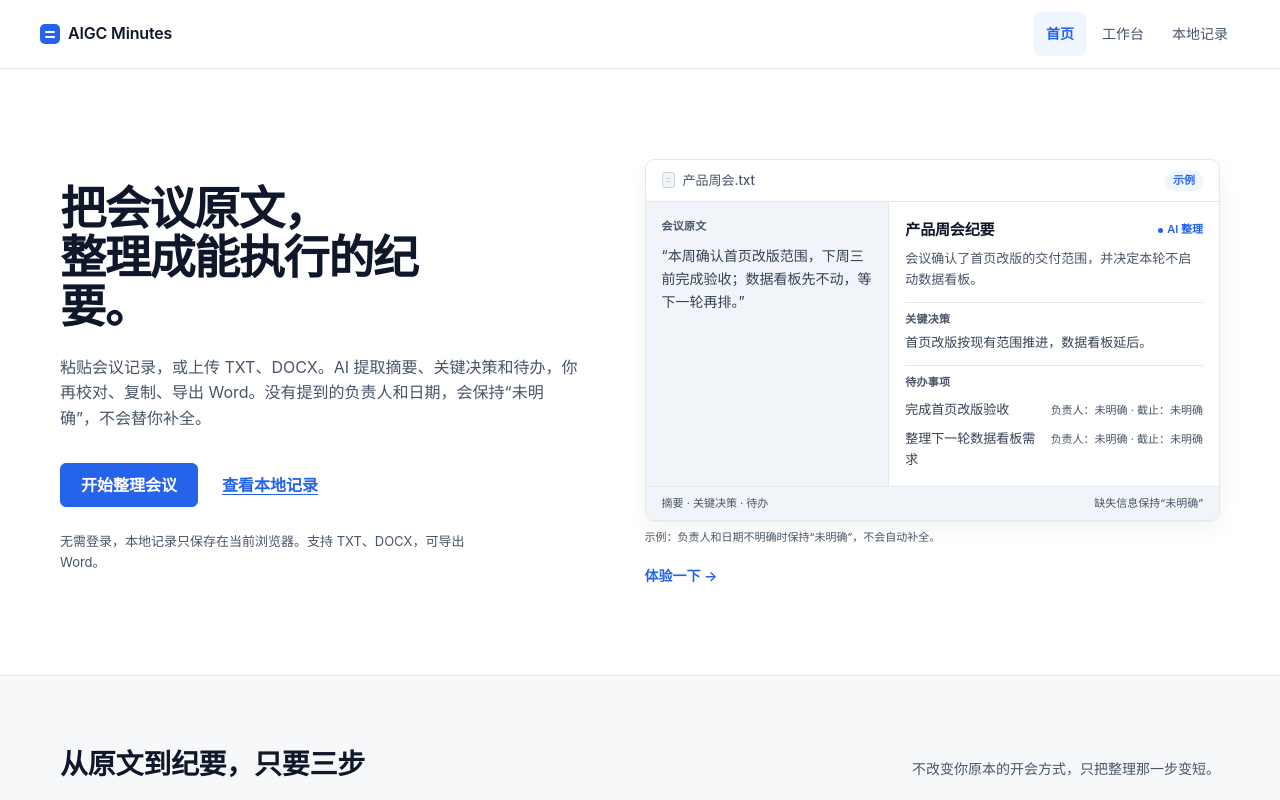
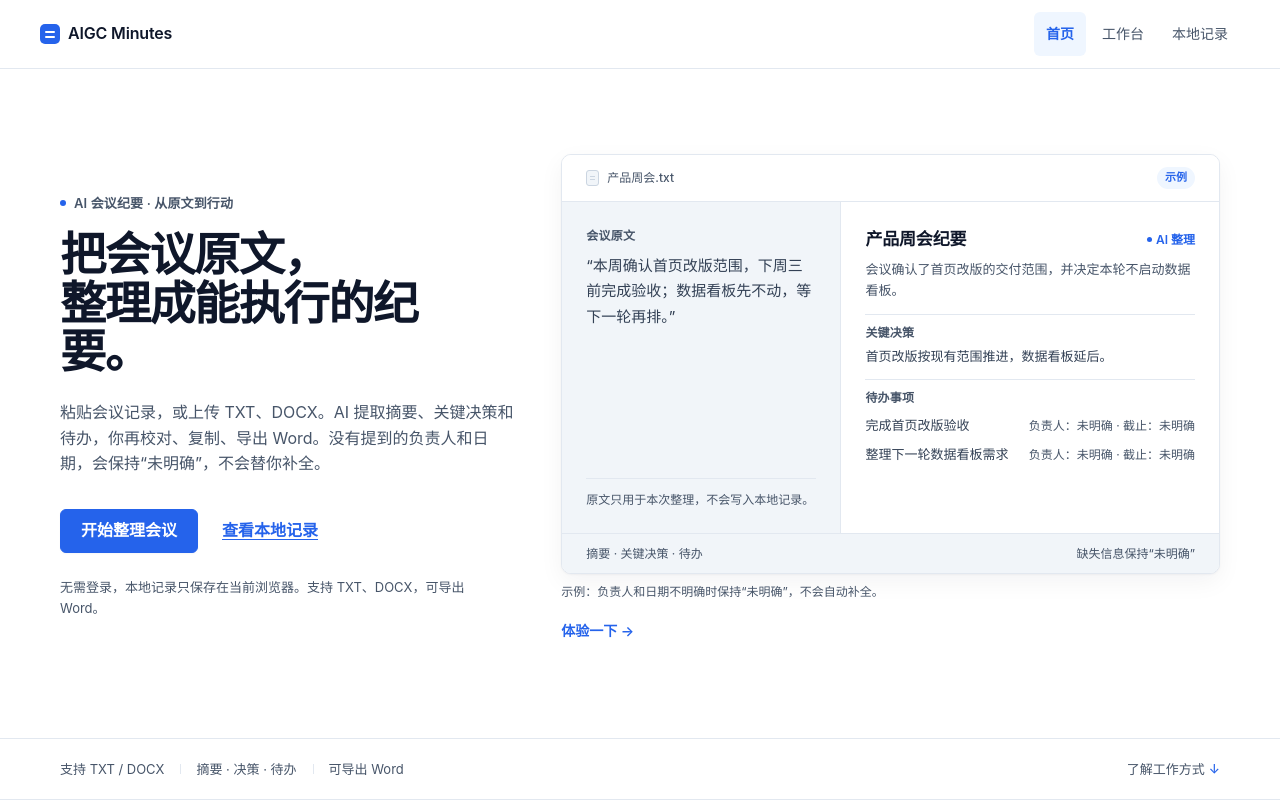
Before and after one commit to ACheng-06/AIGC-Minutes, a Vue app in the folder web/: page / in a window 1280 px wide. Shown: the top 800 px of the page. Built offline with nearby package versions, Linux system fonts and the light colour scheme; no server answers.

Commit message:
feat: 放大首页预览并扩展首屏

```diff
--- a/web/src/components/MinutesPreview.vue
+++ b/web/src/components/MinutesPreview.vue
@@ -15,6 +15,7 @@
           <p class="preview-quote">
             “本周确认首页改版范围，下周三前完成验收；数据看板先不动，等下一轮再排。”
           </p>
+          <p class="preview-source-note">原文只用于本次整理，不会写入本地记录。</p>
         </section>
 
         <section class="preview-pane preview-result" aria-label="整理后的纪要示例">
@@ -66,6 +67,9 @@
 }
 
 .preview-window {
+  display: flex;
+  flex-direction: column;
+  min-height: 420px;
   overflow: hidden;
   border: 1px solid var(--color-border);
   border-radius: var(--radius-md);
@@ -81,7 +85,7 @@
   align-items: center;
   justify-content: space-between;
   gap: var(--space-3);
-  padding: 10px var(--space-4);
+  padding: 12px var(--space-5);
   border-bottom: 1px solid var(--color-border);
   background: var(--color-surface);
 }
@@ -91,7 +95,7 @@
   align-items: center;
   gap: var(--space-2);
   color: var(--color-fg-muted);
-  font-size: var(--font-size-caption);
+  font-size: 0.75rem;
   font-weight: 500;
 }
 
@@ -136,22 +140,34 @@
 
 .preview-body {
   display: grid;
+  flex: 1;
   grid-template-columns: minmax(0, 0.85fr) minmax(0, 1.15fr);
 }
 
 .preview-pane {
   min-width: 0;
-  padding: var(--space-4);
+  padding: var(--space-5);
 }
 
 .preview-source {
+  display: flex;
+  flex-direction: column;
   border-right: 1px solid var(--color-border);
   background: var(--color-surface-subtle);
 }
 
+.preview-source-note {
+  margin-top: auto;
+  padding-top: var(--space-3);
+  border-top: 1px solid var(--color-border);
+  color: var(--color-fg-muted);
+  font-size: 0.75rem;
+  line-height: 1.5;
+}
+
 .preview-label {
   color: var(--color-fg-muted);
-  font-size: 0.6875rem;
+  font-size: 0.75rem;
   font-weight: 600;
   letter-spacing: 0.02em;
 }
@@ -159,8 +175,8 @@
 .preview-quote {
   margin-top: var(--space-2);
   color: var(--color-fg-strong);
-  font-size: var(--font-size-small);
-  line-height: 1.65;
+  font-size: 0.9375rem;
+  line-height: 1.7;
 }
 
 .preview-result-head {
@@ -172,7 +188,7 @@
 
 .preview-doc-title {
   color: var(--color-fg);
-  font-size: 0.9375rem;
+  font-size: 1.0625rem;
   font-weight: 600;
   letter-spacing: -0.01em;
 }
@@ -183,7 +199,7 @@
   align-items: center;
   gap: 4px;
   color: var(--color-primary);
-  font-size: 0.6875rem;
+  font-size: 0.75rem;
   font-weight: 600;
 }
 
@@ -197,8 +213,8 @@
 .preview-summary {
   margin-top: 6px;
   color: var(--color-fg-muted);
-  font-size: var(--font-size-caption);
-  line-height: 1.6;
+  font-size: 0.8125rem;
+  line-height: 1.65;
 }
 
 .preview-block {
@@ -210,8 +226,8 @@
 .preview-block > p:not(.preview-label) {
   margin-top: var(--space-1);
   color: var(--color-fg-strong);
-  font-size: var(--font-size-caption);
-  line-height: 1.55;
+  font-size: 0.8125rem;
+  line-height: 1.6;
 }
 
 .preview-todos {
@@ -232,12 +248,12 @@
 
 .preview-todo-task {
   color: var(--color-fg-strong);
-  font-size: var(--font-size-caption);
+  font-size: 0.8125rem;
 }
 
 .preview-meta {
   color: var(--color-fg-muted);
-  font-size: 0.6875rem;
+  font-size: 0.75rem;
   white-space: nowrap;
 }
 
@@ -246,17 +262,17 @@
   flex-wrap: wrap;
   justify-content: space-between;
   gap: var(--space-1) var(--space-3);
-  padding: 8px var(--space-4);
+  padding: 10px var(--space-5);
   border-top: 1px solid var(--color-border);
   background: var(--color-surface-subtle);
   color: var(--color-fg-muted);
-  font-size: 0.6875rem;
+  font-size: 0.75rem;
 }
 
 .minutes-preview figcaption {
   margin-top: var(--space-2);
   color: var(--color-fg-muted);
-  font-size: 0.6875rem;
+  font-size: 0.75rem;
 }
 
 @media (hover: hover) {
@@ -267,6 +283,10 @@
 }
 
 @media (max-width: 640px) {
+  .preview-window {
+    min-height: 0;
+  }
+
   .preview-body {
     grid-template-columns: 1fr;
   }
@@ -277,11 +297,15 @@
   }
 
   .preview-pane {
-    padding: var(--space-3);
+    padding: var(--space-4);
   }
 
   .preview-toolbar {
-    padding: 8px var(--space-3);
+    padding: 10px var(--space-4);
+  }
+
+  .preview-footer {
+    padding-inline: var(--space-4);
   }
 
   .preview-todos li {
--- a/web/src/views/HomeView.vue
+++ b/web/src/views/HomeView.vue
@@ -7,6 +7,7 @@ import MinutesPreview from '../components/MinutesPreview.vue';
     <section class="hero" aria-labelledby="hero-title">
       <div class="home-inner hero-inner">
         <div class="hero-copy">
+          <p class="hero-eyebrow"><span class="hero-eyebrow-dot" aria-hidden="true"></span>AI 会议纪要 · 从原文到行动</p>
           <h1 id="hero-title" class="hero-title">
             把会议原文，<br />
             整理成能执行的纪要。
@@ -27,9 +28,20 @@ import MinutesPreview from '../components/MinutesPreview.vue';
           <router-link class="demo-link" to="/workspace?demo=1">体验一下 →</router-link>
         </div>
       </div>
+
+      <div class="hero-foot">
+        <div class="home-inner hero-foot-inner">
+          <ul class="hero-facts">
+            <li>支持 TXT / DOCX</li>
+            <li>摘要 · 决策 · 待办</li>
+            <li>可导出 Word</li>
+          </ul>
+          <a class="scroll-cue" href="#steps">了解工作方式 <span aria-hidden="true">↓</span></a>
+        </div>
+      </div>
     </section>
 
-    <section class="steps" aria-labelledby="steps-title">
+    <section id="steps" class="steps" aria-labelledby="steps-title">
       <div class="home-inner">
         <div class="section-heading">
           <h2 id="steps-title">从原文到纪要，只要三步</h2>
@@ -104,20 +116,45 @@ import MinutesPreview from '../components/MinutesPreview.vue';
 }
 
 .hero {
+  display: flex;
+  flex-direction: column;
+  min-height: calc(100vh - 69px);
+  min-height: calc(100svh - 69px);
   border-bottom: 1px solid var(--color-border);
   background: var(--color-surface);
 }
 
 .hero-inner {
   display: grid;
-  grid-template-columns: minmax(0, 0.95fr) minmax(0, 1.05fr);
-  gap: clamp(32px, 5vw, 64px);
+  flex: 1;
+  grid-template-columns: minmax(0, 0.82fr) minmax(0, 1.18fr);
+  gap: clamp(28px, 3.4vw, 48px);
+  align-content: center;
   align-items: center;
-  padding-block: clamp(48px, 7vw, 96px) clamp(48px, 6vw, 80px);
+  width: 100%;
+  padding-block: clamp(40px, 5vw, 64px);
 }
 
 .hero-copy {
   min-width: 0;
+}
+
+.hero-eyebrow {
+  display: inline-flex;
+  align-items: center;
+  gap: var(--space-2);
+  margin-bottom: var(--space-4);
+  color: var(--color-fg-muted);
+  font-size: var(--font-size-caption);
+  font-weight: 600;
+  letter-spacing: 0.01em;
+}
+
+.hero-eyebrow-dot {
+  width: 6px;
+  height: 6px;
+  border-radius: 50%;
+  background: var(--color-primary);
 }
 
 .hero-title {
@@ -154,6 +191,65 @@ import MinutesPreview from '../components/MinutesPreview.vue';
   min-width: 0;
 }
 
+.hero-foot {
+  border-top: 1px solid var(--color-border);
+}
+
+.hero-foot-inner {
+  display: flex;
+  flex-wrap: wrap;
+  align-items: center;
+  justify-content: space-between;
+  gap: var(--space-2) var(--space-5);
+  padding-block: var(--space-2);
+}
+
+.hero-facts {
+  display: flex;
+  flex-wrap: wrap;
+  gap: var(--space-1) var(--space-4);
+  padding: 0;
+  margin: 0;
+  color: var(--color-fg-muted);
+  font-size: var(--font-size-caption);
+  list-style: none;
+}
+
+.hero-facts li {
+  position: relative;
+}
+
+.hero-facts li + li {
+  padding-left: var(--space-4);
+}
+
+.hero-facts li + li::before {
+  position: absolute;
+  top: 50%;
+  left: 0;
+  width: 1px;
+  height: 10px;
+  background: var(--color-border);
+  content: '';
+  transform: translateY(-50%);
+}
+
+.scroll-cue {
+  display: inline-flex;
+  align-items: center;
+  gap: var(--space-1);
+  min-height: 44px;
+  color: var(--color-fg-muted);
+  font-size: var(--font-size-caption);
+  font-weight: 500;
+  text-decoration: none;
+  transition: color var(--duration-fast) var(--ease-out);
+}
+
+.scroll-cue span {
+  color: var(--color-primary);
+}
+
 .demo-link {
   display: inline-flex;
   align-items: center;
@@ -170,6 +266,10 @@ import MinutesPreview from '../components/MinutesPreview.vue';
 .outputs,
 .boundary {
   padding-block: clamp(48px, 6vw, 72px);
+}
+
+#steps {
+  scroll-margin-top: var(--space-4);
 }
 
 .section-heading {
@@ -287,6 +387,10 @@ import MinutesPreview from '../components/MinutesPreview.vue';
     color: var(--color-primary-hover);
     text-decoration: underline;
   }
+
+  .scroll-cue:hover {
+    color: var(--color-fg);
+  }
 }
 
 @media (max-width: 900px) {
@@ -324,6 +428,11 @@ import MinutesPreview from '../components/MinutesPreview.vue';
     padding-block: var(--space-7) var(--space-6);
   }
 
+  .hero-foot-inner {
+    align-items: flex-start;
+    flex-direction: column;
+  }
+
   .hero-title {
     max-width: none;
   }
```
